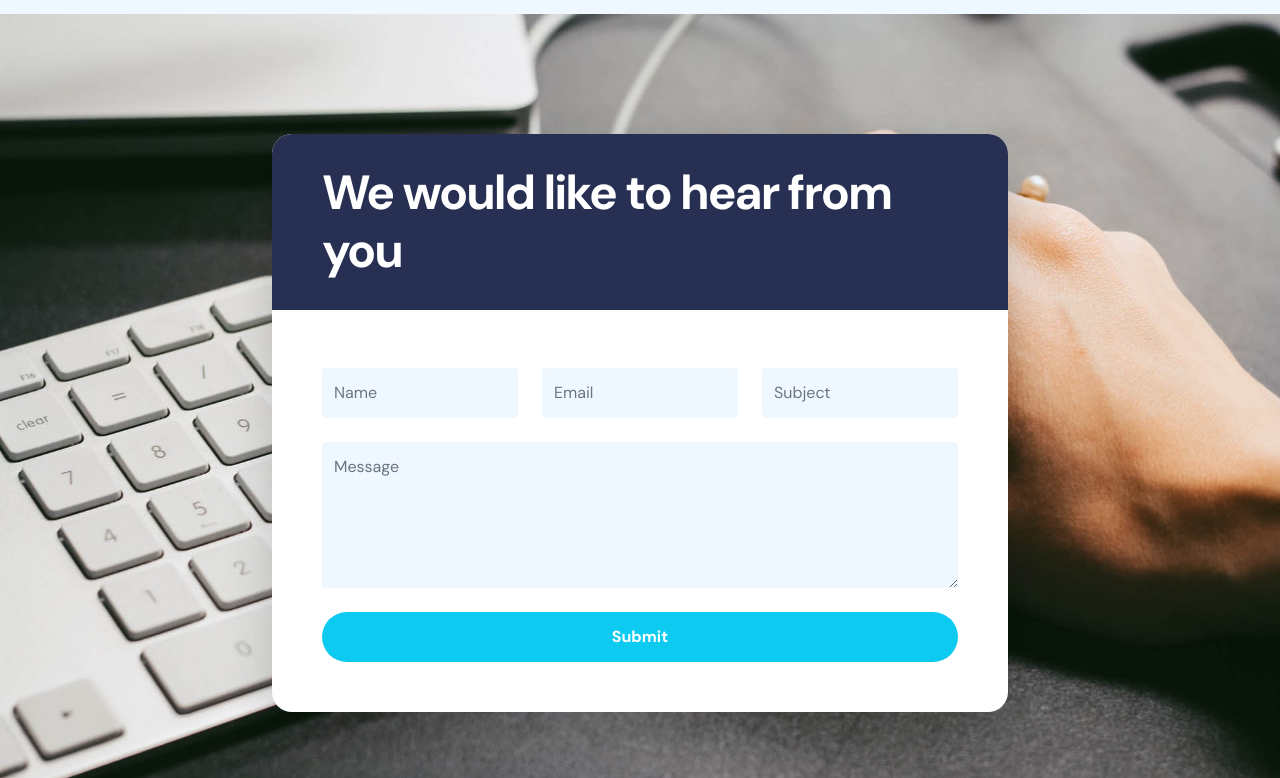
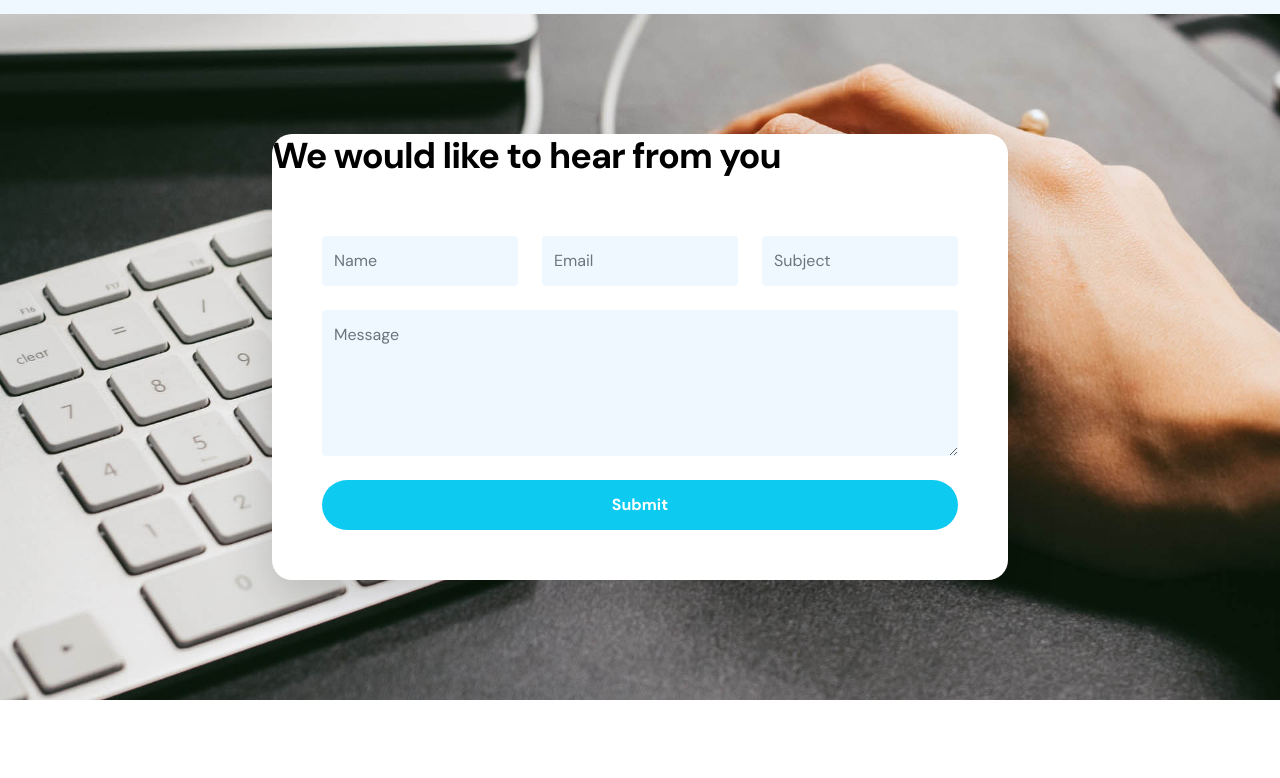
Before and after one commit to officialpaul/event-reg-proj, a plain HTML site: page index.html in a window 1280 px wide. Shown: the part 5980-6758 px from the top of the page. Drawn offline with Linux system fonts and the light colour scheme.

Commit message:
Event registration project

```diff
--- a/index.html
+++ b/index.html
@@ -817,7 +817,7 @@ and open doors to opportunities you didn’t know existed."</h4>
           method="POST"
           role="form"
         >
-          <h2>We would like to hear from you</h2>
+          <h3>We would like to hear from you</h3>
 
           <div class="row">
             <div class="col-lg-4 col-md-4 col-12">
```
